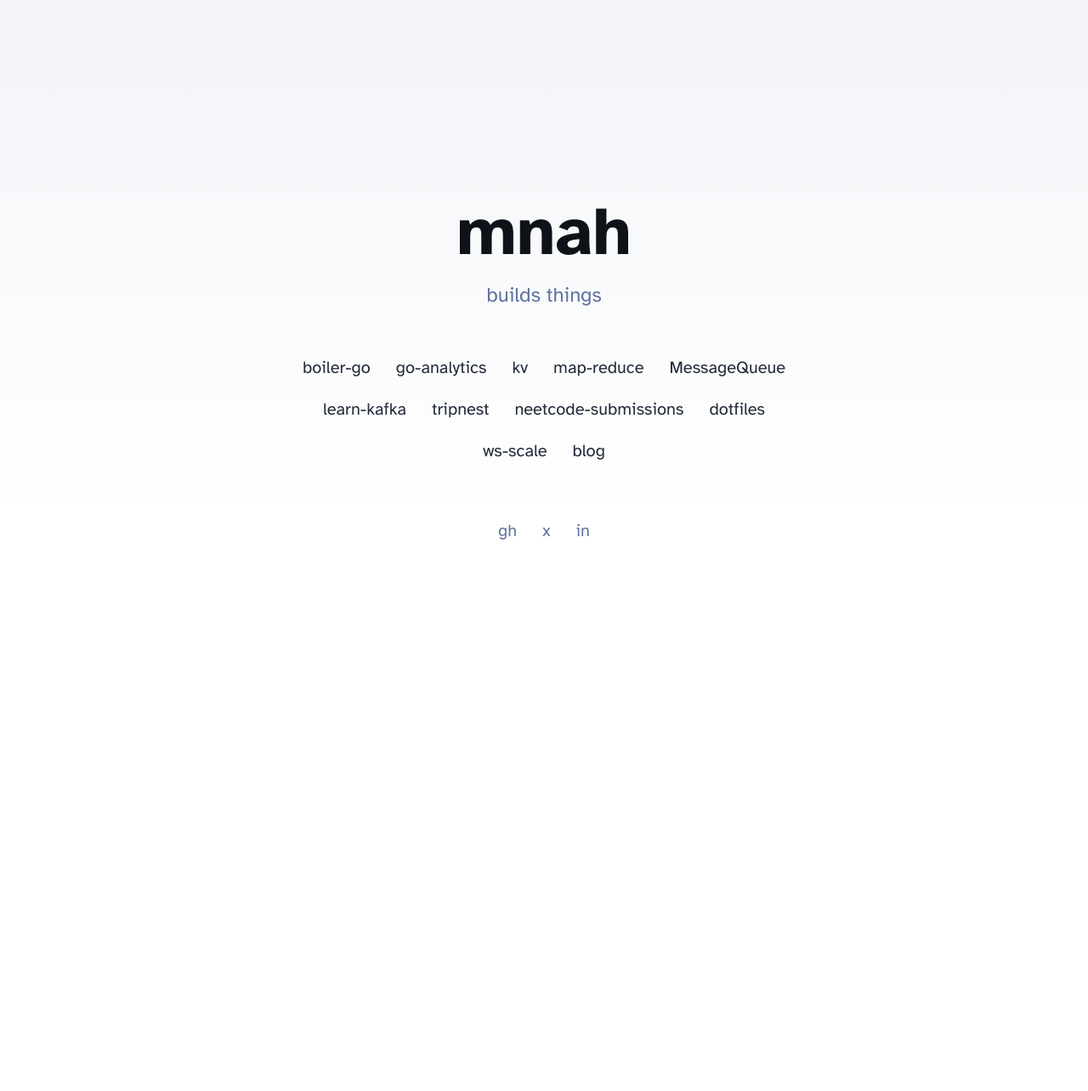
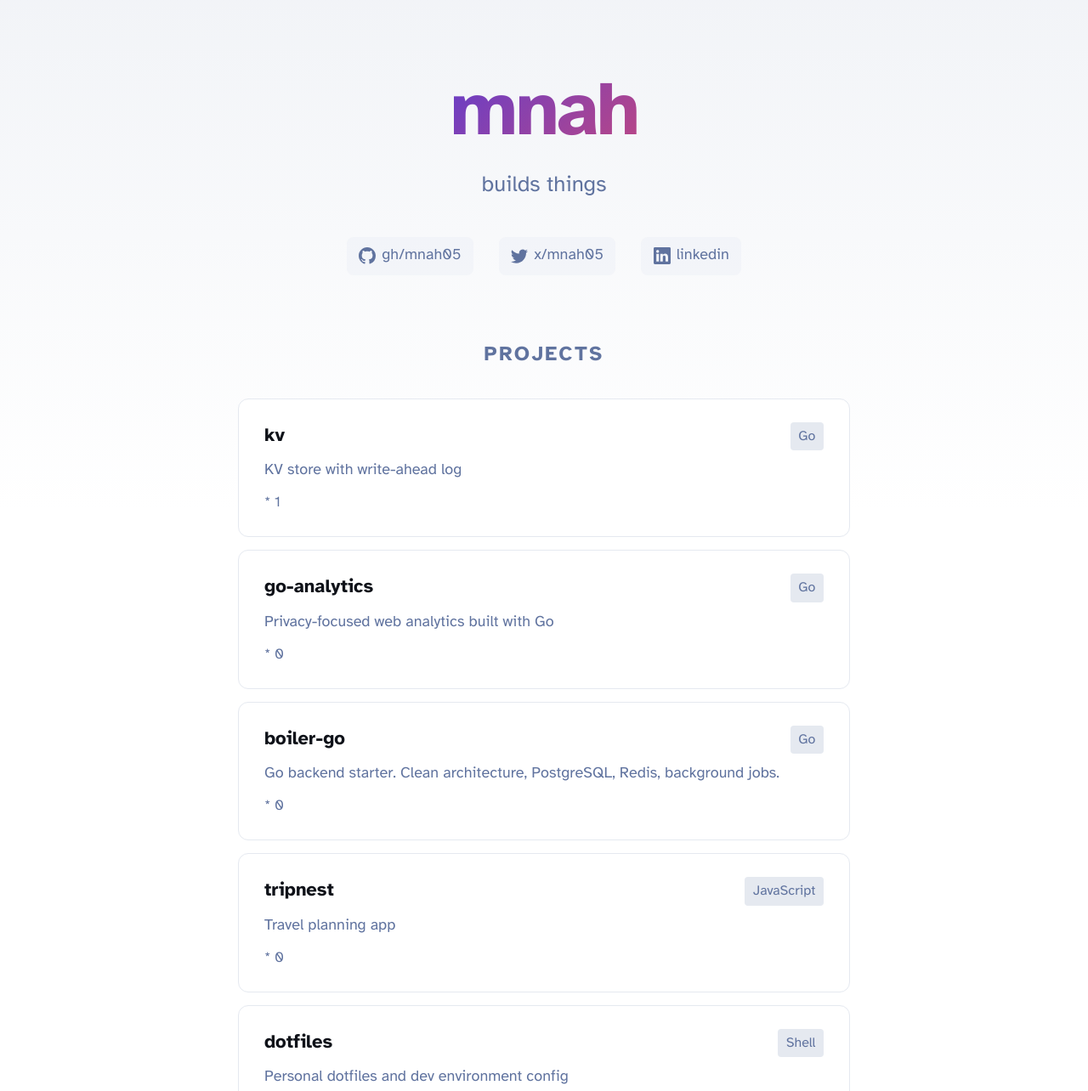
Before and after one commit to mnah05/mnah05, an Astro site: page / in a window 1280 px wide. Shown: the top 1284 px of the page at 85% size. Before the commit the page ends 880 px from the top, so only its background shows below. Built offline with nearby package versions, Linux system fonts and the light colour scheme; Astro itself is replaced by a stand-in of ours.

Commit message:
redesign homepage with proper theme and 5 featured projects

```diff
--- a/src/pages/index.astro
+++ b/src/pages/index.astro
@@ -10,76 +10,208 @@
 	</head>
 	<body>
 		<main class="home">
-			<h1>mnah</h1>
-			<p class="tagline">builds things</p>
+			<section class="hero">
+				<h1>mnah</h1>
+				<p class="tagline">builds things</p>
+				<div class="hero-social">
+					<a href="https://github.com/mnah05/" class="social-link">
+						<svg viewBox="0 0 16 16" width="20" height="20" fill="currentColor"><path d="M8 0C3.58 0 0 3.58 0 8c0 3.54 2.29 6.53 5.47 7.59.4.07.55-.17.55-.38 0-.19-.01-.82-.01-1.49-2.01.37-2.53-.49-2.69-.94-.09-.23-.48-.94-.82-1.13-.28-.15-.68-.52-.01-.53.63-.01 1.08.58 1.23.82.72 1.21 1.87.87 2.33.66.07-.52.28-.87.51-1.07-1.78-.2-3.64-.89-3.64-3.95 0-.87.31-1.59.82-2.15-.08-.2-.36-1.02.08-2.12 0 0 .67-.21 2.2.82.64-.18 1.32-.27 2-.27.68 0 1.36.09 2 .27 1.53-1.04 2.2-.82 2.2-.82.44 1.1.16 1.92.08 2.12.51.56.82 1.27.82 2.15 0 3.07-1.87 3.75-3.65 3.95.29.25.54.73.54 1.48 0 1.07-.01 1.93-.01 2.2 0 .21.15.46.55.38A8.012 8.012 0 0 0 16 8c0-4.42-3.58-8-8-8z"/></svg>
+						<span>gh/mnah05</span>
+					</a>
+					<a href="https://x.com/mnah05" class="social-link">
+						<svg viewBox="0 0 16 16" width="20" height="20" fill="currentColor"><path d="M5.026 15c6.038 0 9.341-5.003 9.341-9.334 0-.14 0-.282-.006-.422A6.685 6.685 0 0 0 16 3.542a6.658 6.658 0 0 1-1.889.518 3.301 3.301 0 0 0 1.447-1.817 6.533 6.533 0 0 1-2.087.793A3.286 3.286 0 0 0 7.875 6.03a9.325 9.325 0 0 1-6.767-3.429 3.289 3.289 0 0 0 1.018 4.382A3.323 3.323 0 0 1 .64 6.575v.045a3.288 3.288 0 0 0 2.632 3.218 3.203 3.203 0 0 1-.865.115 3.23 3.23 0 0 1-.614-.057 3.283 3.283 0 0 0 3.067 2.277A6.588 6.588 0 0 1 .78 13.58a6.32 6.32 0 0 1-.78-.045A9.344 9.344 0 0 0 5.026 15z"/></svg>
+						<span>x/mnah05</span>
+					</a>
+					<a href="https://www.linkedin.com/in/nauman-hasan-53a66630a/" class="social-link">
+						<svg viewBox="0 0 16 16" width="20" height="20" fill="currentColor"><path d="M0 1.146C0 .513.526 0 1.175 0h13.65C15.474 0 16 .513 16 1.146v13.708c0 .633-.526 1.146-1.175 1.146H1.175C.526 16 0 15.487 0 14.854zm4.943 12.248V6.169H2.542v7.225zm-1.2-8.212c.837 0 1.358-.554 1.358-1.248-.015-.709-.52-1.248-1.342-1.248S2.4 3.226 2.4 3.934c0 .694.521 1.248 1.327 1.248zm4.908 8.212V9.359c0-.216.016-.432.08-.586.173-.431.568-.878 1.232-.878.869 0 1.216.662 1.216 1.634v3.865h2.401V9.25c0-2.22-1.184-3.252-2.764-3.252-1.274 0-1.845.7-2.165 1.193v.025h-.016l.016-.025V6.169h-2.4c.03.678 0 7.225 0 7.225z"/></svg>
+						<span>linkedin</span>
+					</a>
+				</div>
+			</section>
 
-			<div class="links">
-				<a href="https://github.com/mnah05/boiler-go">boiler-go</a>
-				<a href="https://github.com/mnah05/go-analytics">go-analytics</a>
-				<a href="https://github.com/mnah05/kv">kv</a>
-				<a href="https://github.com/mnah05/map-reduce">map-reduce</a>
-				<a href="https://github.com/mnah05/MessageQueue">MessageQueue</a>
-				<a href="https://github.com/mnah05/learn-kafka">learn-kafka</a>
-				<a href="https://github.com/mnah05/tripnest">tripnest</a>
-				<a href="https://github.com/mnah05/neetcode-submissions">neetcode-submissions</a>
-				<a href="https://github.com/mnah05/dotfiles">dotfiles</a>
-				<a href="https://github.com/mnah05/ws-scale">ws-scale</a>
-				<a href="/blog">blog</a>
-			</div>
+			<section class="projects">
+				<h2>projects</h2>
+				<div class="project-grid">
+					<a href="https://github.com/mnah05/kv" class="project-card">
+						<div class="project-header">
+							<span class="project-name">kv</span>
+							<span class="project-lang">Go</span>
+						</div>
+						<p class="project-desc">KV store with write-ahead log</p>
+						<div class="project-footer">
+							<span class="project-stars">* 1</span>
+						</div>
+					</a>
 
-			<div class="social">
-				<a href="https://github.com/mnah05/">gh</a>
-				<a href="https://x.com/mnah05">x</a>
-				<a href="https://www.linkedin.com/in/nauman-hasan-53a66630a/">in</a>
-			</div>
+					<a href="https://github.com/mnah05/go-analytics" class="project-card">
+						<div class="project-header">
+							<span class="project-name">go-analytics</span>
+							<span class="project-lang">Go</span>
+						</div>
+						<p class="project-desc">Privacy-focused web analytics built with Go</p>
+						<div class="project-footer">
+							<span class="project-stars">* 0</span>
+						</div>
+					</a>
+
+					<a href="https://github.com/mnah05/boiler-go" class="project-card">
+						<div class="project-header">
+							<span class="project-name">boiler-go</span>
+							<span class="project-lang">Go</span>
+						</div>
+						<p class="project-desc">Go backend starter. Clean architecture, PostgreSQL, Redis, background jobs.</p>
+						<div class="project-footer">
+							<span class="project-stars">* 0</span>
+						</div>
+					</a>
+
+					<a href="https://github.com/mnah05/tripnest" class="project-card">
+						<div class="project-header">
+							<span class="project-name">tripnest</span>
+							<span class="project-lang">JavaScript</span>
+						</div>
+						<p class="project-desc">Travel planning app</p>
+						<div class="project-footer">
+							<span class="project-stars">* 0</span>
+						</div>
+					</a>
+
+					<a href="https://github.com/mnah05/dotfiles" class="project-card">
+						<div class="project-header">
+							<span class="project-name">dotfiles</span>
+							<span class="project-lang">Shell</span>
+						</div>
+						<p class="project-desc">Personal dotfiles and dev environment config</p>
+						<div class="project-footer">
+							<span class="project-stars">* 0</span>
+						</div>
+					</a>
+				</div>
+			</section>
 		</main>
 
 		<style>
 			.home {
+				max-width: 800px;
+				margin: 0 auto;
+				padding: 4em 1.5em;
+			}
+
+			.hero {
+				text-align: center;
+				margin-bottom: 4em;
+			}
+
+			h1 {
+				font-size: 4.5em;
+				margin: 0;
+				letter-spacing: -0.03em;
+				background: linear-gradient(135deg, var(--accent), #ff4d4d);
+				-webkit-background-clip: text;
+				-webkit-text-fill-color: transparent;
+				background-clip: text;
+			}
+
+			.tagline {
+				color: rgb(var(--gray));
+				font-size: 1.3em;
+				margin: 0.3em 0 1.5em;
+			}
+
+			.hero-social {
+				display: flex;
+				justify-content: center;
+				gap: 1.5em;
+				flex-wrap: wrap;
+			}
+
+			.social-link {
+				display: inline-flex;
+				align-items: center;
+				gap: 0.4em;
+				color: rgb(var(--gray));
+				text-decoration: none;
+				font-size: 0.9em;
+				padding: 0.4em 0.8em;
+				border-radius: 8px;
+				transition: all 0.2s;
+				background: rgb(var(--gray-light), 0.3);
+			}
+
+			.social-link:hover {
+				color: var(--accent);
+				background: rgb(var(--gray-light), 0.8);
+			}
+
+			.projects h2 {
+				font-size: 1.2em;
+				color: rgb(var(--gray));
+				text-transform: uppercase;
+				letter-spacing: 0.1em;
+				margin-bottom: 1.5em;
+				text-align: center;
+			}
+
+			.project-grid {
 				display: flex;
 				flex-direction: column;
+				gap: 0.75em;
+			}
+
+			.project-card {
+				display: block;
+				padding: 1.25em 1.5em;
+				border: 1px solid rgb(var(--gray-light));
+				border-radius: 12px;
+				text-decoration: none;
+				color: inherit;
+				transition: all 0.2s;
+				background: white;
+			}
+
+			.project-card:hover {
+				border-color: var(--accent);
+				box-shadow: 0 4px 20px rgba(var(--accent), 0.1);
+				transform: translateY(-2px);
+			}
+
+			.project-header {
+				display: flex;
+				justify-content: space-between;
 				align-items: center;
-				justify-content: center;
-				min-height: 100vh;
-				padding: 2em 1em;
-				text-align: center;
+				margin-bottom: 0.4em;
 			}
-			h1 {
-				font-size: 4em;
+
+			.project-name {
+				font-weight: 700;
+				font-size: 1.1em;
+				color: rgb(var(--black));
+			}
+
+			.project-lang {
+				font-size: 0.8em;
+				color: rgb(var(--gray));
+				background: rgb(var(--gray-light));
+				padding: 0.2em 0.6em;
+				border-radius: 4px;
+			}
+
+			.project-desc {
 				margin: 0;
-				line-height: 1;
+				color: rgb(var(--gray));
+				font-size: 0.9em;
+				line-height: 1.5;
 			}
-			.tagline {
+
+			.project-footer {
+				margin-top: 0.6em;
+				font-size: 0.85em;
 				color: rgb(var(--gray));
-				margin: 0.5em 0 2em;
-				font-size: 1.2em;
 			}
-			.links {
-				display: flex;
-				flex-wrap: wrap;
-				gap: 0.75em 1.5em;
-				justify-content: center;
-				max-width: 600px;
-				margin-bottom: 3em;
-			}
-			.links a {
-				color: rgb(var(--gray-dark));
-				text-decoration: none;
-				font-size: 1em;
-			}
-			.links a:hover {
-				color: var(--accent);
-			}
-			.social {
-				display: flex;
-				gap: 1.5em;
-			}
-			.social a {
-				color: rgb(var(--gray));
-				text-decoration: none;
-			}
-			.social a:hover {
-				color: var(--accent);
+
+			@media (max-width: 720px) {
+				.home { padding: 2em 1em; }
+				h1 { font-size: 3em; }
 			}
 		</style>
 	</body>
```
